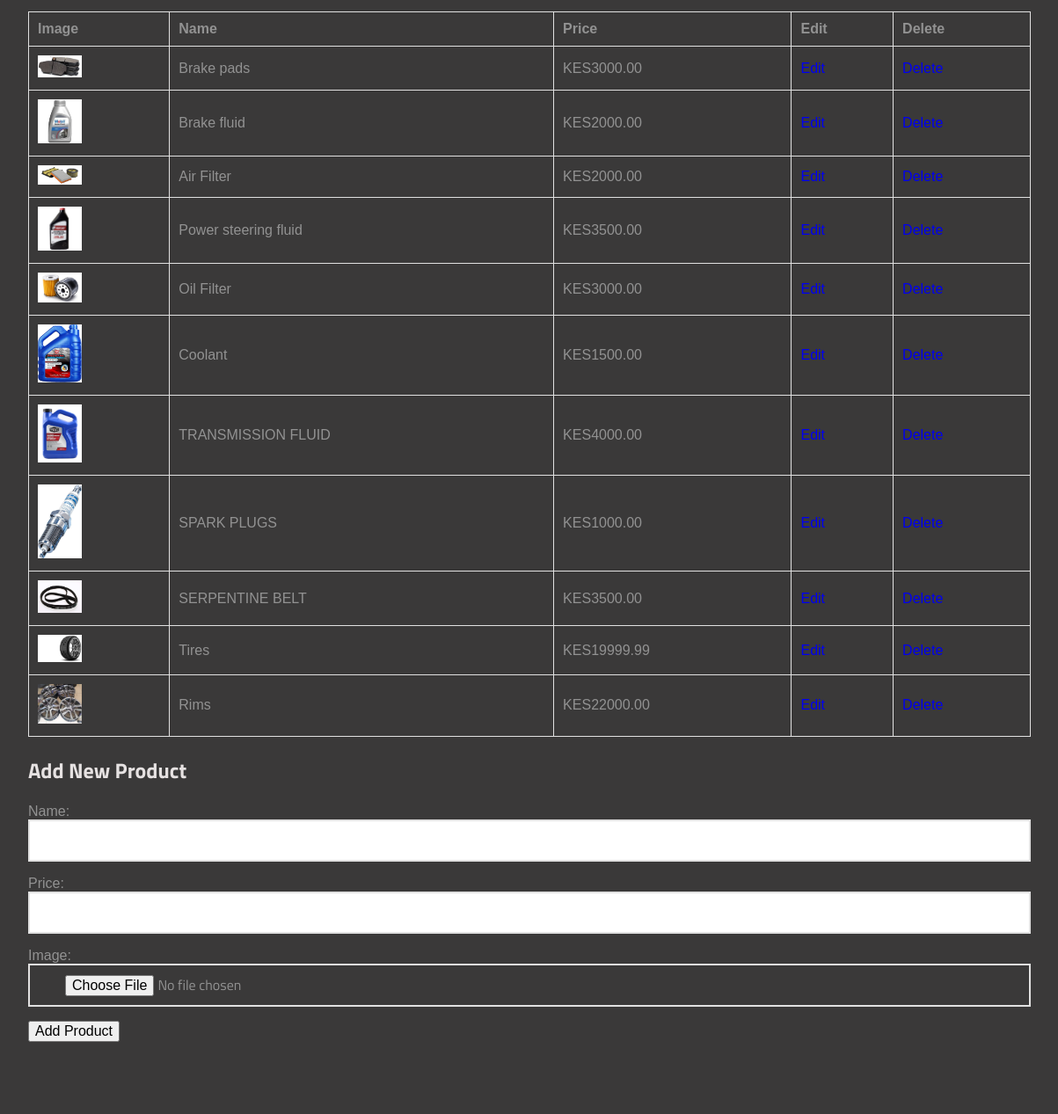
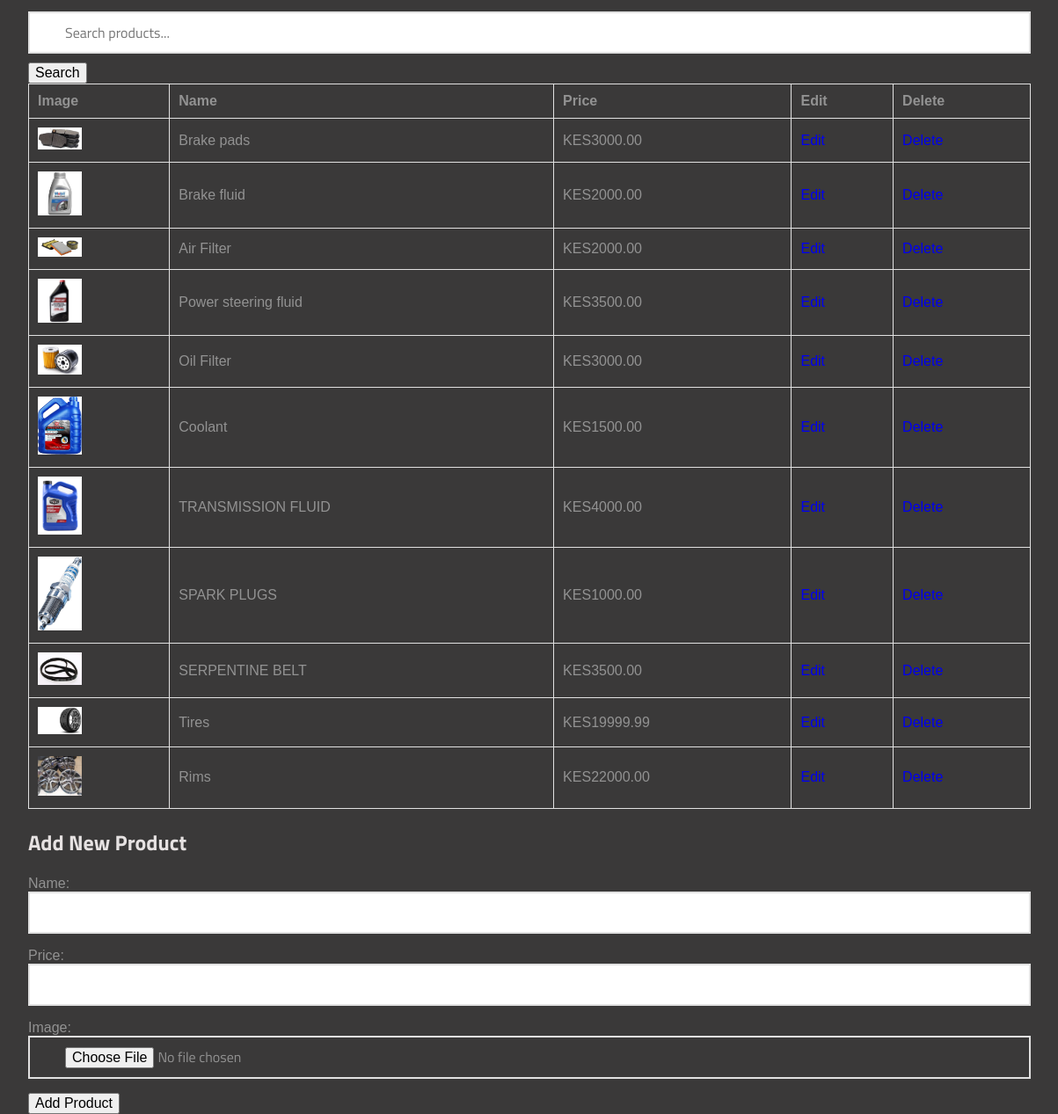
Before and after one commit to benzoic09/Vehicle_Maintenance_System, a Django app: page /products/ in a window 1520 px wide; the page is wider, and only the part inside the window is pictured. Shown: the part 136-1403 px from the top of that part at 88% size, without its empty margins (223-1426 px from the left). Before the commit the page ends 1321 px from the top of that part, so only its background shows below. Run offline with Django 4.2, Linux system fonts and the light colour scheme; a user stored in the database is signed in; data comes from the database, SQL or seed files in the repository; both versions use the stored data as it was after the commit; some libraries are stand-ins or nearby versions.

Commit message:
updated search button

```diff
--- a/vms/templates/products.html
+++ b/vms/templates/products.html
@@ -4,6 +4,11 @@
 
 {% block content %}
 <h1>Product List</h1>
+
+<form method="get" action="{% url 'product_list' %}">
+    <input type="text" name="q" placeholder="Search products...">
+    <button type="submit">Search</button>
+</form>
 
 <table>
     <thead>
--- a/vms/templates/services.html
+++ b/vms/templates/services.html
@@ -5,6 +5,12 @@
 {% block content %}
 <div class="table_temp">
     <h2>Services</h2>
+
+    <form method="get" action="{% url 'services' %}">
+        <input type="text" name="q" placeholder="Search services...">
+        <button type="submit">Search</button>
+    </form>
+
     <form method="post">
         {% csrf_token %}
         <table>
--- a/vms/vms_app/views.py
+++ b/vms/vms_app/views.py
@@ -16,7 +16,12 @@ def about(request):
 
 @login_required
 def services(request):
-    products = Product.objects.all()
+    query = request.GET.get('q')
+    if query:
+        products = Product.objects.filter(name__icontains=query)
+    else:
+        products = Product.objects.all()
+
     total = 0
     selected_products = []
 
@@ -70,6 +75,12 @@ def logout_view(request):
 
 @login_required
 def product_list(request):
+    query = request.GET.get('q')
+    if query:
+        products = Product.objects.filter(name__icontains=query)
+    else:
+        products = Product.objects.all()
+
     if request.method == 'POST':
         form = ProductForm(request.POST, request.FILES)
         if form.is_valid():
@@ -78,7 +89,7 @@ def product_list(request):
     else:
         form = ProductForm()
 
-    products = Product.objects.all()
+    # products = Product.objects.all()
     return render(request, 'products.html', {'products': products, 'form': form})
 
 @user_passes_test(is_admin_or_superuser)
```
Also changed, not shown: vms/db.sqlite3.
